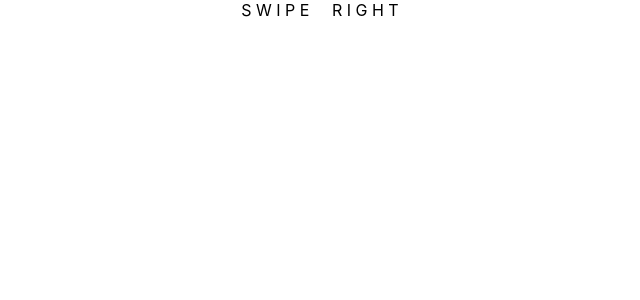
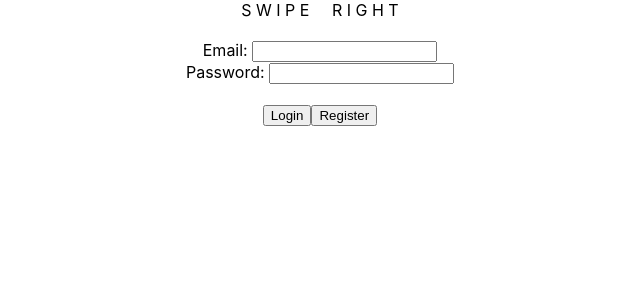
Before and after one commit to saracpena/PhotoApp, a React (Create React App) app: page / in a window 1280 px wide. Shown: the top 300 px of the page, without its empty margins (320-960 px from the left). Built offline with nearby package versions, Linux system fonts and the light colour scheme.

Commit message:
Corrected new LandingPage = Login

```diff
--- a/src/pages/App/App.js
+++ b/src/pages/App/App.js
@@ -8,8 +8,8 @@ import {BrowserRouter as Router} from 'react-router-dom'
 import Login from '../Login/Login'
 import Register from '../Register/Register'
 import Profile from '../Profile/Profile'
-import Pictures from '../../components/pictures/Pictures'
-import Favorites from '../Photos/Photos'
+import Photos from '../Photos/Photos'
+import Posts from '../Posts/Posts'
 import Settings from '../Settings/Settings'
 
 //CSS
@@ -29,8 +29,12 @@ class App extends Component {
         </div> <br/>
         <Router>
           <Switch>
-            <Route path='/login' Login={Login}/>
-            <Route path='/register' Register={Register}/>
+            <Route exact path='/' component={Login}/>
+            <Route path='/register' component={Register}/>
+            <Route path='/profile' component={Profile}/>
+            <Route path='/posts' component={Posts}/>
+            <Route path='/photos' component={Photos}/>
+            <Route path='/settings' component ={Settings}/>
           </Switch>
         </Router>
      </div>
--- a/src/pages/Login/Login.js
+++ b/src/pages/Login/Login.js
@@ -1,6 +1,6 @@
 import React, { Component } from 'react'
 // Routing
-import { Link, Route, Switch } from 'react-router-dom'
+import { Route, Switch } from 'react-router-dom'
 import {BrowserRouter as Router} from 'react-router-dom'
 import { Redirect } from "react-router-dom";
 // Redux Store
@@ -17,7 +17,7 @@ class Login extends Component {
         newUser: false
     };
 
-    handleChange = (e) => {
+    handleChange = e => {
         this.setState(
             {
             [e.target.name]: e.target.value
```
Also changed, not shown: src/store.js (added), 1 other file (tests, documents, lock files or other folders).
